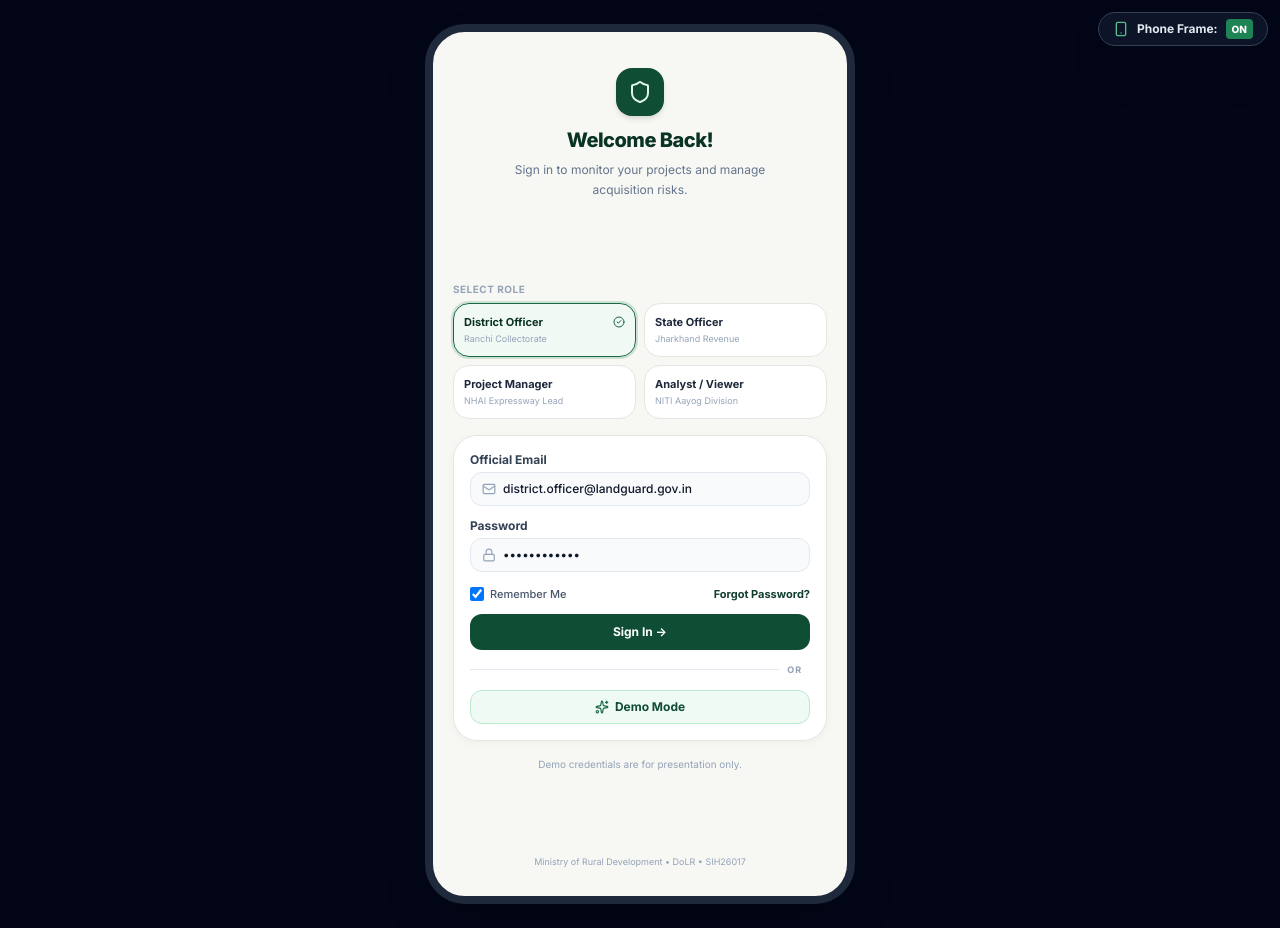
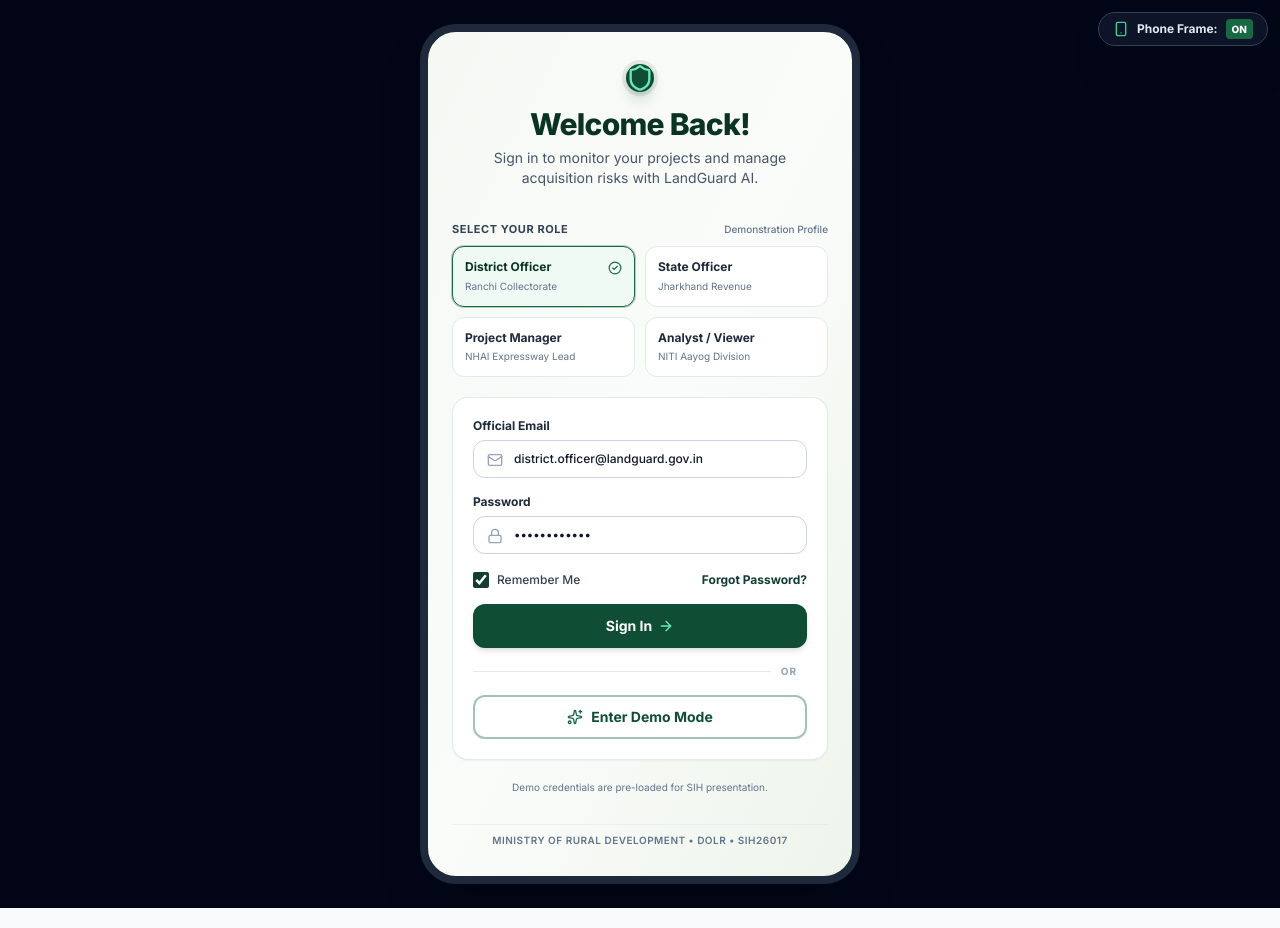
Before and after one commit to Saw500-hks/landguard, a React (Vite) app in the folder frontend/: page / in a window 1280 px wide. Both pictures are taken after a click on the button "Skip". Built offline with nearby package versions, Linux system fonts and the light colour scheme.

Commit message:
style: redesign login page with clean typography, 2-column role cards, and remove text highlight rectangles

```diff
--- a/frontend/src/pages/Login.tsx
+++ b/frontend/src/pages/Login.tsx
@@ -99,69 +99,69 @@ export const Login: React.FC<LoginProps> = ({
 
   return (
     <div
-      className={`min-h-screen font-sans antialiased selection:bg-forest-100 selection:text-forest-900 transition-colors duration-300 ${
+      className={`min-h-screen font-sans antialiased transition-colors duration-300 ${
         showPhoneFrame
-          ? 'bg-slate-950 sm:py-6 flex items-center justify-center'
-          : 'bg-app-bg flex flex-col'
+          ? 'bg-slate-950 sm:py-6 flex items-center justify-center p-2 sm:p-4'
+          : 'bg-gradient-to-br from-[#F4F7F2] via-[#F9FAF7] to-[#EDF3EC] flex flex-col justify-center items-center p-4'
       }`}
     >
       {/* Floating Phone Frame ON / OFF Toggle Button */}
       {onTogglePhoneFrame && (
         <button
           onClick={onTogglePhoneFrame}
+          type="button"
           className="fixed top-3 right-3 z-50 hidden sm:flex items-center space-x-2 bg-slate-900/90 hover:bg-slate-800 text-white px-3.5 py-1.5 rounded-full text-xs font-bold border border-slate-700 shadow-2xl backdrop-blur-md cursor-pointer transition active:scale-95"
           title="Toggle Phone Frame ON / OFF"
         >
-          {showPhoneFrame ? (
-            <>
-              <Smartphone className="w-4 h-4 text-forest-400" />
-              <span className="text-slate-200">Phone Frame:</span>
-              <span className="px-1.5 py-0.5 rounded text-[10px] font-extrabold uppercase bg-forest-600 text-white">
-                ON
-              </span>
-            </>
-          ) : (
-            <>
-              <Smartphone className="w-4 h-4 text-slate-400" />
-              <span className="text-slate-200">Phone Frame:</span>
-              <span className="px-1.5 py-0.5 rounded text-[10px] font-extrabold uppercase bg-slate-700 text-slate-300">
-                OFF (Full Screen)
-              </span>
-            </>
-          )}
+          <Smartphone className="w-4 h-4 text-emerald-400" />
+          <span className="text-slate-200">Phone Frame:</span>
+          <span
+            className={`px-1.5 py-0.5 rounded text-[10px] font-extrabold uppercase ${
+              showPhoneFrame ? 'bg-forest-700 text-white' : 'bg-slate-700 text-slate-300'
+            }`}
+          >
+            {showPhoneFrame ? 'ON' : 'OFF'}
+          </span>
         </button>
       )}
 
       {/* Main Login Container */}
       <div
-        className={`w-full bg-app-bg flex flex-col justify-between relative transition-all duration-300 ${
+        className={`w-full bg-gradient-to-br from-[#F5F8F3] via-[#FAFCF9] to-[#EEF4EC] flex flex-col justify-between relative transition-all duration-300 ${
           showPhoneFrame
-            ? 'sm:max-w-[430px] min-h-screen sm:min-h-[880px] sm:max-h-[920px] sm:rounded-[40px] sm:border-[8px] sm:border-slate-800 shadow-2xl overflow-hidden p-5'
-            : 'min-h-screen max-w-md mx-auto p-6 sm:p-8 rounded-none border-0 shadow-none'
+            ? 'sm:max-w-[440px] min-h-screen sm:min-h-[860px] sm:max-h-[920px] sm:rounded-[36px] sm:border-[8px] sm:border-slate-800 shadow-2xl overflow-y-auto p-5 sm:p-6'
+            : 'max-w-md mx-auto p-6 sm:p-8 rounded-3xl border border-slate-200/80 shadow-2xl my-auto'
         }`}
       >
+        {/* Brand Header */}
+        <div className="text-center pt-2 pb-1">
+          <div className="inline-flex items-center justify-center w-13 h-13 rounded-2xl bg-forest-900 text-white shadow-lg shadow-forest-900/20 mb-3.5 ring-4 ring-forest-900/10">
+            <Shield className="w-7 h-7 text-emerald-300" />
+          </div>
 
-        {/* Brand Header */}
-        <div className="text-center space-y-1.5 pt-4">
-          <div className="inline-flex items-center justify-center w-12 h-12 rounded-2xl bg-forest-900 text-white shadow-md mb-1">
-            <Shield className="w-6 h-6 text-forest-100" />
-          </div>
-          <h1 className="text-xl font-extrabold tracking-tight text-forest-950">
+          <h1 className="text-2xl sm:text-3xl font-extrabold tracking-tight text-forest-950 bg-transparent">
             Welcome Back!
           </h1>
-          <p className="text-xs text-slate-500 max-w-[280px] mx-auto leading-relaxed">
-            Sign in to monitor your projects and manage acquisition risks.
+
+          <p className="text-xs sm:text-sm text-slate-600 max-w-[300px] mx-auto leading-relaxed mt-1.5 bg-transparent font-normal">
+            Sign in to monitor your projects and manage acquisition risks with LandGuard AI.
           </p>
         </div>
 
         {/* Scrollable Form Body */}
-        <div className="my-auto py-2 space-y-4">
-          {/* Role Selection Cards with Green Highlighted Border */}
-          <div className="space-y-1.5">
-            <label className="text-[10px] font-bold uppercase tracking-wider text-slate-400 block">
-              Select Role
-            </label>
-            <div className="grid grid-cols-2 gap-2">
+        <div className="my-auto py-3 space-y-5">
+          {/* Role Selection 2-Column Grid */}
+          <div className="space-y-2">
+            <div className="flex items-center justify-between">
+              <label className="text-[11px] font-bold uppercase tracking-wider text-slate-700 bg-transparent block">
+                Select Your Role
+              </label>
+              <span className="text-[10px] text-slate-500 font-medium bg-transparent">
+                Demonstration Profile
+              </span>
+            </div>
+
+            <div className="grid grid-cols-2 gap-2.5">
               {ROLE_OPTIONS.map((r) => {
                 const isSelected = selectedRole.role === r.role;
                 return (
@@ -169,78 +169,93 @@ export const Login: React.FC<LoginProps> = ({
                     key={r.role}
                     type="button"
                     onClick={() => handleSelectRole(r)}
-                    className={`p-2.5 rounded-2xl border text-left transition cursor-pointer relative ${
+                    className={`p-3 rounded-xl border text-left transition-all duration-200 cursor-pointer relative flex flex-col justify-between ${
                       isSelected
-                        ? 'border-forest-700 bg-forest-50/80 ring-2 ring-forest-600/20 shadow-xs'
-                        : 'border-app-border bg-white hover:bg-slate-50'
+                        ? 'border-forest-700 bg-[#F0FAF4] shadow-xs ring-1 ring-forest-700/30'
+                        : 'border-slate-200 bg-white hover:border-slate-300 hover:bg-slate-50/50'
                     }`}
                   >
-                    <div className="flex justify-between items-center">
-                      <span className={`text-[11px] font-bold ${isSelected ? 'text-forest-950' : 'text-slate-800'}`}>
+                    <div className="flex items-start justify-between gap-1 w-full">
+                      <span
+                        className={`text-xs font-bold leading-tight bg-transparent ${
+                          isSelected ? 'text-forest-950' : 'text-slate-800'
+                        }`}
+                      >
                         {r.title}
                       </span>
                       {isSelected && (
-                        <CheckCircle2 className="w-3 h-3 text-forest-700 shrink-0" />
+                        <CheckCircle2 className="w-3.5 h-3.5 text-forest-700 shrink-0 mt-0.5" />
                       )}
                     </div>
-                    <p className="text-[9px] text-slate-400 mt-0.5 truncate">{r.desc}</p>
+                    <p className="text-[10px] text-slate-500 mt-1 truncate bg-transparent font-normal">
+                      {r.desc}
+                    </p>
                   </button>
                 );
               })}
             </div>
           </div>
 
-          {/* Login Form */}
-          <form onSubmit={handleSubmit} className="bg-white rounded-3xl p-4 border border-app-border shadow-card space-y-3 text-xs">
+          {/* Form Card */}
+          <form onSubmit={handleSubmit} className="bg-white rounded-2xl p-4 sm:p-5 border border-slate-200/90 shadow-sm space-y-4">
             {error && (
-              <div className="p-2 bg-red-50 border border-red-200 rounded-xl text-xs text-risk-high">
+              <div className="p-3 bg-red-50 border border-red-200 rounded-xl text-xs text-red-700 font-medium">
                 {error}
               </div>
             )}
 
-            <div>
-              <label className="font-bold text-slate-700 block mb-1">Official Email</label>
+            {/* Official Email */}
+            <div className="space-y-1.5">
+              <label className="text-xs font-bold text-slate-800 block bg-transparent">
+                Official Email
+              </label>
               <div className="relative">
-                <Mail className="w-3.5 h-3.5 text-slate-400 absolute left-3 top-2.5" />
+                <Mail className="w-4 h-4 text-slate-400 absolute left-3.5 top-3 pointer-events-none" />
                 <input
                   type="email"
                   required
                   value={email}
                   onChange={(e) => setEmail(e.target.value)}
-                  className="w-full pl-8 pr-3 py-2 bg-slate-50 border border-slate-200 rounded-xl text-slate-900 focus:bg-white focus:ring-2 focus:ring-forest-700 focus:outline-hidden font-medium text-xs"
+                  placeholder="district.officer@landguard.gov.in"
+                  className="w-full pl-10 pr-3.5 py-2.5 bg-white border border-slate-300 rounded-xl text-slate-900 placeholder:text-slate-400 text-xs font-medium focus:bg-white focus:border-forest-700 focus:ring-2 focus:ring-forest-700/20 focus:outline-none transition-all"
                 />
               </div>
             </div>
 
-            <div>
-              <label className="font-bold text-slate-700 block mb-1">Password</label>
+            {/* Password */}
+            <div className="space-y-1.5">
+              <label className="text-xs font-bold text-slate-800 block bg-transparent">
+                Password
+              </label>
               <div className="relative">
-                <Lock className="w-3.5 h-3.5 text-slate-400 absolute left-3 top-2.5" />
+                <Lock className="w-4 h-4 text-slate-400 absolute left-3.5 top-3 pointer-events-none" />
                 <input
                   type="password"
                   required
                   value={password}
                   onChange={(e) => setPassword(e.target.value)}
-                  className="w-full pl-8 pr-3 py-2 bg-slate-50 border border-slate-200 rounded-xl text-slate-900 focus:bg-white focus:ring-2 focus:ring-forest-700 focus:outline-hidden font-medium text-xs"
+                  placeholder="••••••••••••"
+                  className="w-full pl-10 pr-3.5 py-2.5 bg-white border border-slate-300 rounded-xl text-slate-900 placeholder:text-slate-400 text-xs font-medium focus:bg-white focus:border-forest-700 focus:ring-2 focus:ring-forest-700/20 focus:outline-none transition-all"
                 />
               </div>
             </div>
 
-            <div className="flex justify-between items-center text-[11px] pt-0.5">
-              <label className="flex items-center space-x-1.5 cursor-pointer">
+            {/* Remember Me & Forgot Password */}
+            <div className="flex justify-between items-center text-xs pt-0.5">
+              <label className="flex items-center space-x-2 cursor-pointer bg-transparent">
                 <input
                   type="checkbox"
                   checked={rememberMe}
                   onChange={(e) => setRememberMe(e.target.checked)}
-                  className="w-3.5 h-3.5 rounded text-forest-900 focus:ring-forest-700 border-slate-300"
+                  className="w-4 h-4 rounded text-forest-800 focus:ring-forest-700 border-slate-300 cursor-pointer accent-forest-800"
                 />
-                <span className="text-slate-600 font-medium">Remember Me</span>
+                <span className="text-slate-700 font-medium bg-transparent">Remember Me</span>
               </label>
 
               <button
                 type="button"
                 onClick={() => alert("Password reset assistance dispatched to official email.")}
-                className="font-bold text-forest-800 hover:underline"
+                className="font-bold text-forest-800 hover:text-forest-950 hover:underline bg-transparent cursor-pointer"
               >
                 Forgot Password?
               </button>
@@ -250,15 +265,16 @@ export const Login: React.FC<LoginProps> = ({
             <button
               type="submit"
               disabled={loading}
-              className="w-full py-2.5 bg-forest-900 hover:bg-forest-950 text-white rounded-xl font-bold text-xs transition shadow-xs flex items-center justify-center space-x-1 cursor-pointer"
+              className="w-full py-3 bg-forest-900 hover:bg-forest-950 active:scale-[0.99] text-white rounded-xl font-bold text-xs sm:text-sm transition-all shadow-md flex items-center justify-center space-x-1.5 cursor-pointer disabled:opacity-70 mt-1"
             >
-              <span>{loading ? 'Signing In...' : 'Sign In →'}</span>
+              <span>{loading ? 'Signing In...' : 'Sign In'}</span>
+              <ArrowRight className="w-4 h-4 text-emerald-300" />
             </button>
 
             {/* Divider */}
-            <div className="relative flex items-center justify-center my-1">
+            <div className="relative flex items-center justify-center my-2">
               <div className="border-t border-slate-200 w-full" />
-              <span className="bg-white px-2 text-[9px] font-bold text-slate-400 uppercase tracking-widest relative">
+              <span className="bg-white px-2.5 text-[10px] font-bold text-slate-400 uppercase tracking-widest relative">
                 OR
               </span>
             </div>
@@ -267,23 +283,24 @@ export const Login: React.FC<LoginProps> = ({
             <button
               type="button"
               onClick={onEnterDemoMode}
-              className="w-full py-2 bg-forest-50 hover:bg-forest-100 text-forest-900 border border-forest-200 rounded-xl font-bold text-xs transition flex items-center justify-center space-x-1.5 cursor-pointer"
+              className="w-full py-2.5 bg-white hover:bg-forest-50/60 active:scale-[0.99] text-forest-900 border-2 border-forest-700/40 hover:border-forest-700/70 rounded-xl font-bold text-xs sm:text-sm transition-all flex items-center justify-center space-x-2 cursor-pointer shadow-2xs"
             >
-              <Sparkles className="w-3.5 h-3.5 text-forest-700" />
-              <span>Demo Mode</span>
+              <Sparkles className="w-4 h-4 text-forest-700" />
+              <span>Enter Demo Mode</span>
             </button>
           </form>
 
-          <p className="text-center text-[10px] text-slate-400">
-            Demo credentials are for presentation only.
+          <p className="text-center text-[10px] text-slate-500 bg-transparent">
+            Demo credentials are pre-loaded for SIH presentation.
           </p>
         </div>
 
-        {/* Real-World Honesty Footer */}
-        <p className="text-center text-[9px] text-slate-400 pb-2">
-          Ministry of Rural Development • DoLR • SIH26017
-        </p>
-
+        {/* Footer */}
+        <div className="text-center pt-2 pb-1 border-t border-slate-200/60">
+          <p className="text-[10px] font-semibold text-slate-500 uppercase tracking-wider bg-transparent">
+            Ministry of Rural Development • DoLR • SIH26017
+          </p>
+        </div>
       </div>
     </div>
   );
--- a/frontend/src/pages/LoginPage.tsx
+++ b/frontend/src/pages/LoginPage.tsx
@@ -55,47 +55,43 @@ export const LoginPage: React.FC<LoginPageProps> = ({ onLoginSuccess }) => {
   };
 
   return (
-    <div className="min-h-screen bg-slate-900 flex flex-col justify-center items-center p-4 relative overflow-hidden">
-      {/* Background Subtle Accent Gradients */}
-      <div className="absolute -top-40 -left-40 w-96 h-96 bg-sky-600/10 rounded-full blur-3xl"></div>
-      <div className="absolute -bottom-40 -right-40 w-96 h-96 bg-indigo-600/10 rounded-full blur-3xl"></div>
-
+    <div className="min-h-screen bg-gradient-to-br from-[#F4F7F2] via-[#F9FAF7] to-[#EDF3EC] flex flex-col justify-center items-center p-4 relative overflow-hidden">
       <div className="max-w-md w-full space-y-6 relative z-10">
         {/* Emblem & Portal Identity */}
         <div className="text-center space-y-2">
-          <div className="inline-flex items-center justify-center w-14 h-14 rounded-2xl bg-gov-blue border border-sky-400/40 shadow-xl shadow-sky-950 mb-2">
-            <Shield className="w-8 h-8 text-sky-400" />
+          <div className="inline-flex items-center justify-center w-14 h-14 rounded-2xl bg-forest-900 text-white shadow-xl mb-2">
+            <Shield className="w-8 h-8 text-emerald-300" />
           </div>
-          <h1 className="text-2xl font-bold tracking-tight text-white">
-            LandGuard <span className="text-sky-400">AI</span>
+          <h1 className="text-2xl font-extrabold tracking-tight text-forest-950 bg-transparent">
+            LandGuard <span className="text-forest-700">AI</span>
           </h1>
-          <p className="text-xs text-sky-300 font-semibold uppercase tracking-widest">
+          <p className="text-xs text-slate-600 font-bold uppercase tracking-widest bg-transparent">
             Ministry of Rural Development • Department of Land Resources (DoLR)
           </p>
-          <div className="inline-flex items-center space-x-1.5 px-2.5 py-0.5 rounded-full bg-slate-800 border border-slate-700 text-[11px] text-slate-300">
+          <div className="inline-flex items-center space-x-1.5 px-3 py-1 rounded-full bg-white border border-slate-200 text-xs text-slate-700 shadow-2xs">
             <span>Smart India Hackathon 2026</span>
             <span>•</span>
-            <span className="font-mono text-sky-400 font-semibold">SIH26017</span>
+            <span className="font-mono text-forest-800 font-bold">SIH26017</span>
           </div>
         </div>
 
         {/* Login Box */}
-        <div className="bg-white rounded-2xl shadow-2xl p-6 space-y-5 border border-slate-200">
+        <div className="bg-white rounded-2xl shadow-xl p-6 sm:p-7 space-y-5 border border-slate-200">
           <div>
-            <h2 className="text-base font-bold text-slate-900">Official Portal Login</h2>
-            <p className="text-xs text-slate-500">Enter authorized government email and security credentials</p>
+            <h2 className="text-lg font-extrabold text-forest-950 bg-transparent">Official Portal Login</h2>
+            <p className="text-xs text-slate-600 bg-transparent">Enter authorized government email and security credentials</p>
           </div>
 
           {error && (
-            <div className="p-3 bg-rose-50 border border-rose-200 rounded-lg text-xs text-rose-700 flex items-start space-x-2">
-              <AlertCircle className="w-4 h-4 text-rose-500 mt-0.5 shrink-0" />
+            <div className="p-3 bg-red-50 border border-red-200 rounded-xl text-xs text-red-700 flex items-start space-x-2">
+              <AlertCircle className="w-4 h-4 text-red-500 mt-0.5 shrink-0" />
               <span>{error}</span>
             </div>
           )}
 
           <form onSubmit={handleSubmit} className="space-y-4 text-xs">
             <div>
-              <label className="block font-semibold text-slate-700 mb-1">Official Email Address</label>
+              <label className="block font-bold text-slate-800 mb-1 bg-transparent">Official Email Address</label>
               <div className="relative">
                 <Mail className="w-4 h-4 text-slate-400 absolute left-3 top-2.5" />
                 <input
@@ -103,13 +99,13 @@ export const LoginPage: React.FC<LoginPageProps> = ({ onLoginSuccess }) => {
                   required
                   value={email}
                   onChange={(e) => setEmail(e.target.value)}
-                  className="w-full pl-9 pr-3 py-2 bg-slate-50 border border-slate-300 rounded-lg text-slate-900 focus:ring-2 focus:ring-sky-500 focus:outline-hidden"
+                  className="w-full pl-9 pr-3 py-2.5 bg-white border border-slate-300 rounded-xl text-slate-900 focus:ring-2 focus:ring-forest-700 focus:border-forest-700 focus:outline-none text-xs font-medium"
                 />
               </div>
             </div>
 
             <div>
-              <label className="block font-semibold text-slate-700 mb-1">Password</label>
+              <label className="block font-bold text-slate-800 mb-1 bg-transparent">Password</label>
               <div className="relative">
                 <Lock className="w-4 h-4 text-slate-400 absolute left-3 top-2.5" />
                 <input
@@ -117,7 +113,7 @@ export const LoginPage: React.FC<LoginPageProps> = ({ onLoginSuccess }) => {
                   required
                   value={password}
                   onChange={(e) => setPassword(e.target.value)}
-                  className="w-full pl-9 pr-3 py-2 bg-slate-50 border border-slate-300 rounded-lg text-slate-900 focus:ring-2 focus:ring-sky-500 focus:outline-hidden"
+                  className="w-full pl-9 pr-3 py-2.5 bg-white border border-slate-300 rounded-xl text-slate-900 focus:ring-2 focus:ring-forest-700 focus:border-forest-700 focus:outline-none text-xs font-medium"
                 />
               </div>
             </div>
@@ -125,17 +121,17 @@ export const LoginPage: React.FC<LoginPageProps> = ({ onLoginSuccess }) => {
             <button
               type="submit"
               disabled={loading}
-              className="w-full py-2.5 bg-slate-900 hover:bg-slate-800 text-white rounded-lg font-bold text-xs transition shadow-md flex items-center justify-center space-x-2 cursor-pointer disabled:opacity-50"
+              className="w-full py-3 bg-forest-900 hover:bg-forest-950 text-white rounded-xl font-bold text-xs transition shadow-md flex items-center justify-center space-x-2 cursor-pointer disabled:opacity-50"
             >
               <span>{loading ? 'Authenticating...' : 'Sign In to Portal'}</span>
-              <ArrowRight className="w-4 h-4 text-sky-400" />
+              <ArrowRight className="w-4 h-4 text-emerald-300" />
             </button>
           </form>
 
-          {/* Quick Demo Logins for Judges */}
+          {/* Quick Demo Logins */}
           <div className="pt-4 border-t border-slate-100 space-y-2">
-            <p className="text-[11px] font-bold text-slate-700 uppercase tracking-wider text-center">
-              ⚡ Quick Demo Login for SIH Judges
+            <p className="text-[11px] font-bold text-slate-700 uppercase tracking-wider text-center bg-transparent">
+              ⚡ Quick Demo Login
             </p>
             <div className="space-y-1.5">
               {DEMO_ACCOUNTS.map((acc) => (
@@ -143,16 +139,16 @@ export const LoginPage: React.FC<LoginPageProps> = ({ onLoginSuccess }) => {
                   key={acc.role}
                   type="button"
                   onClick={() => handleQuickLogin(acc)}
-                  className="w-full text-left p-2 rounded-lg bg-slate-50 hover:bg-sky-50/70 border border-slate-200 hover:border-sky-300 transition flex items-center justify-between text-xs group cursor-pointer"
+                  className="w-full text-left p-2.5 rounded-xl bg-white hover:bg-forest-50/60 border border-slate-200 hover:border-forest-600/40 transition flex items-center justify-between text-xs group cursor-pointer"
                 >
                   <div>
                     <div className="flex items-center space-x-1.5">
-                      <span className="font-bold text-slate-900 group-hover:text-sky-700">{acc.role}</span>
-                      <span className="text-[10px] text-slate-400">• {acc.name}</span>
+                      <span className="font-bold text-slate-900 group-hover:text-forest-900 bg-transparent">{acc.role}</span>
+                      <span className="text-[10px] text-slate-500 bg-transparent">• {acc.name}</span>
                     </div>
-                    <p className="text-[10px] text-slate-500">{acc.desc}</p>
+                    <p className="text-[10px] text-slate-500 bg-transparent">{acc.desc}</p>
                   </div>
-                  <UserCheck className="w-4 h-4 text-slate-400 group-hover:text-sky-600" />
+                  <UserCheck className="w-4 h-4 text-slate-400 group-hover:text-forest-700" />
                 </button>
               ))}
             </div>
@@ -160,8 +156,8 @@ export const LoginPage: React.FC<LoginPageProps> = ({ onLoginSuccess }) => {
         </div>
 
         {/* Real-World Honesty Notice */}
-        <p className="text-center text-[11px] text-slate-500 max-w-sm mx-auto">
-          Demonstration Dataset: Predictions are for demonstration purposes under SIH26017 and should not be used as official administrative decisions.
+        <p className="text-center text-[11px] text-slate-500 max-w-sm mx-auto bg-transparent">
+          Demonstration Dataset: Predictions are for presentation purposes under SIH26017.
         </p>
       </div>
     </div>
```
